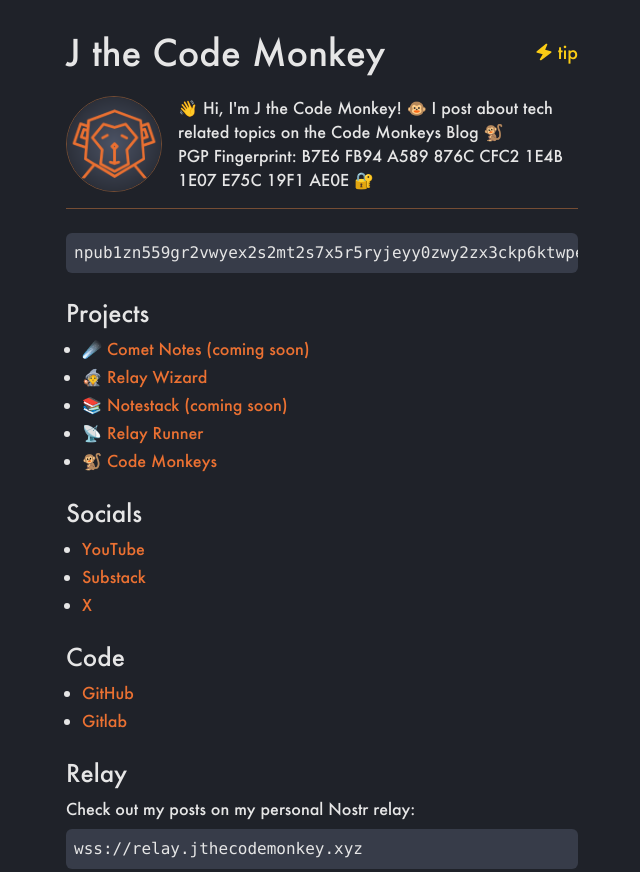
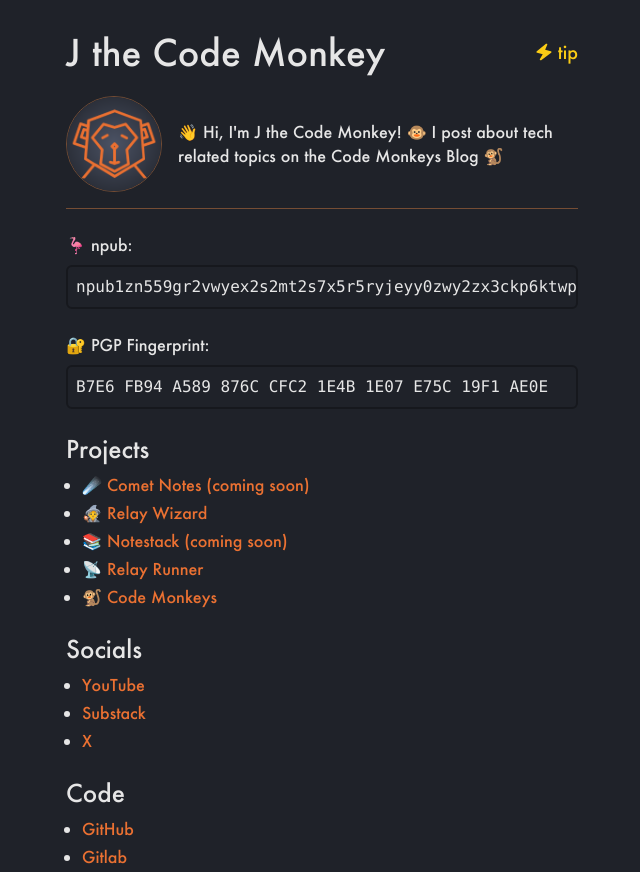
Before and after one commit to jchiarulli/jthecodemonkey.xyz, a website: page index.html in a window 1280 px wide. Shown: the top 872 px of the page, without its empty margins (318-958 px from the left). Drawn offline with Linux system fonts and the light colour scheme.

Commit message:
style: update npub and pgp styling

```diff
--- a/index.html
+++ b/index.html
@@ -72,21 +72,29 @@
     <div class="flex items-center gap-4 border-b border-brown pb-4">
       <img src="./images/logos/profile-pic.png" alt="J the Code Monkey"
         class="w-24 h-24 border border-brown rounded-full" />
-      <div class="flex flex-col">
+      <div class="flex">
         <p>
           👋 Hi, I'm J the Code Monkey! 🐵 I post about tech related topics on
           the Code Monkeys Blog 🐒
         </p>
-        <p>
-          PGP Fingerprint: B7E6 FB94 A589 876C CFC2 1E4B 1E07 E75C 19F1 AE0E
-          🔐
-        </p>
       </div>
     </div>
 
-    <div class="overflow-x-auto bg-inline-code-block rounded-md">
-      <div class="w-full p-2 font-mono">
-        npub1zn559gr2vwyex2s2mt2s7x5r5ryjeyy0zwy2zx3ckp6ktwpe4p4spgt84e
+    <div>
+      <p class="mb-2">🦩 npub:</p>
+      <div class="overflow-x-auto border-2 border-dark rounded-md">
+        <div class="w-full p-2 font-mono">
+          npub1zn559gr2vwyex2s2mt2s7x5r5ryjeyy0zwy2zx3ckp6ktwpe4p4spgt84e
+        </div>
+      </div>
+    </div>
+
+    <div>
+      <p class="mb-2">🔐 PGP Fingerprint:</p>
+      <div class="overflow-x-auto border-2 border-dark rounded-md">
+        <div class="w-full p-2 font-mono">
+          B7E6 FB94 A589 876C CFC2 1E4B 1E07 E75C 19F1 AE0E
+        </div>
       </div>
     </div>
 
```
